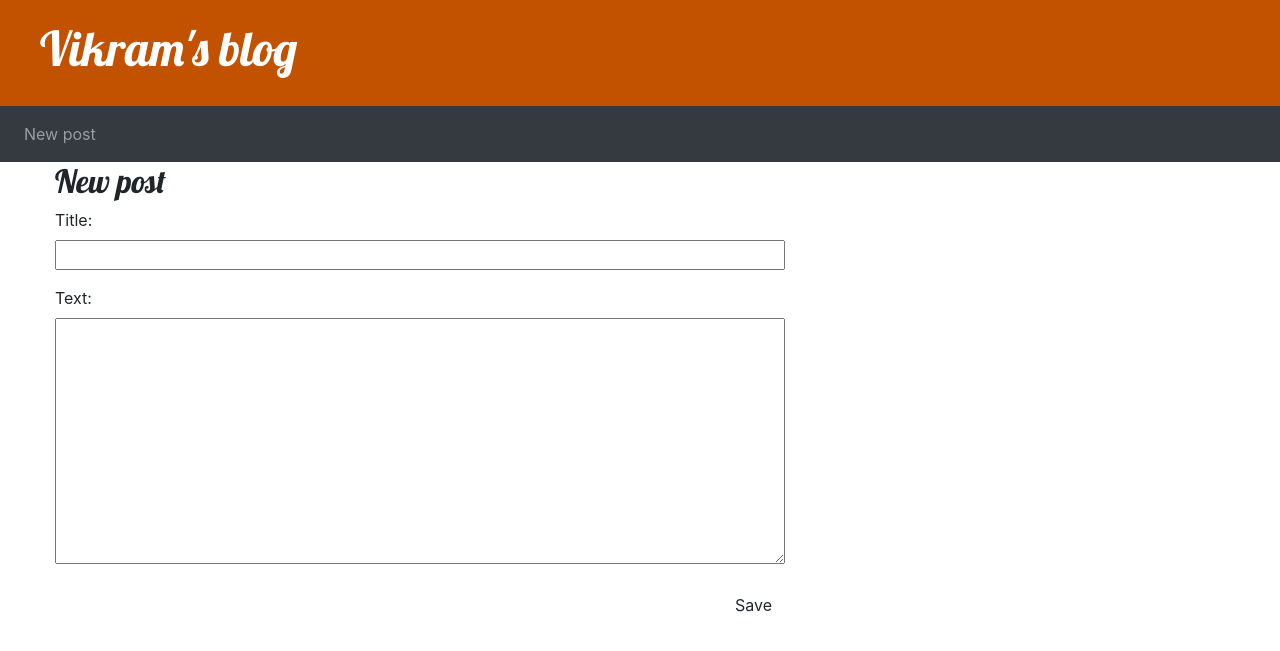
After one commit to sid779/my-blog, a Django app: page /post/new/ in a window 1280 px wide. The commit adds this page. Shown: the top 651 px of the page. Run offline with Django 3.2, Linux system fonts and the light colour scheme; some libraries are stand-ins or nearby versions.

Commit message:
Added the form and some minor ui changes

```diff
--- /dev/null
+++ b/blog/forms.py
@@ -0,0 +1,8 @@
+from django import forms
+from .models import Post
+
+class PostForm(forms.ModelForm):
+
+	class Meta:
+		model = Post
+		fields = ('title', 'text',)
--- a/blog/templates/blog/base.html
+++ b/blog/templates/blog/base.html
@@ -11,7 +11,18 @@
 </head>
 <body>
     <div class="page-header">
-        <h1><a href="/">Vikram's blog</a></h1>
+        <h1><a href="#">Vikram's blog</a></h1>
+    </div>
+    <div>
+    	<nav class="navbar navbar-expand-sm bg-dark navbar-dark">
+		  <!-- Links -->
+		  <ul class="navbar-nav">
+		    <li class="nav-item">
+		      <a class="nav-link" href="{% url 'post_new' %}">New post</a>
+		    </li>
+		  </ul>
+
+		</nav>
     </div>
     <div class="content container">
         <div class="row">
--- a/blog/templates/blog/post_detail.html
+++ b/blog/templates/blog/post_detail.html
@@ -7,6 +7,7 @@
                 {{ post.published_date }}
             </div>
         {% endif %}
+        <a role="button" class="btn btn-outline-primary" href="{% url 'post_edit' pk=post.pk %}" >Edit post</a>
         <h2>{{ post.title }}</h2>
         <p>{{ post.text|linebreaksbr }}</p>
     </div>
--- /dev/null
+++ b/blog/templates/blog/post_edit.html
@@ -0,0 +1,9 @@
+{% extends 'blog/base.html' %}
+
+{% block content %}
+    <h2>New post</h2>
+    <form method="POST" class="post-form">{% csrf_token %}
+        {{ form.as_p }}
+        <button type="submit" class="save btn btn-default">Save</button>
+    </form>
+{% endblock %}
--- a/blog/urls.py
+++ b/blog/urls.py
@@ -4,4 +4,6 @@ from . import views
 urlpatterns = [
 	path('',views.post_list, name='post_list'),
 	path('post/<int:pk>/', views.post_detail, name='post_detail'),
+	path('post/new/', views.post_new, name='post_new'),
+	path('post/<int:pk>/edit/', views.post_edit, name='post_edit'),
 ]
--- a/blog/views.py
+++ b/blog/views.py
@@ -1,6 +1,8 @@
-from django.shortcuts import render,get_object_or_404
+from django.shortcuts import render,get_object_or_404,redirect
 from django.utils import timezone
 from .models import Post
+from .forms import PostForm
+
 
 
 # Create your views here.
@@ -12,3 +14,30 @@ def post_list(request):
 def post_detail(request, pk):
 	post = get_object_or_404(Post, pk=pk)
 	return render(request, 'blog/post_detail.html', {'post': post})
+
+def post_new(request):
+    if request.method == "POST":
+        form = PostForm(request.POST)
+        if form.is_valid():
+            post = form.save(commit=False)
+            post.author = request.user
+            post.published_date = timezone.now()
+            post.save()
+            return redirect('post_detail', pk=post.pk)
+    else:
+        form = PostForm()
+    return render(request, 'blog/post_edit.html', {'form': form})
+
+def post_edit(request, pk):
+    post = get_object_or_404(Post, pk=pk)
+    if request.method == "POST":
+        form = PostForm(request.POST, instance=post)
+        if form.is_valid():
+            post = form.save(commit=False)
+            post.author = request.user
+            post.published_date = timezone.now()
+            post.save()
+            return redirect('post_detail', pk=post.pk)
+    else:
+        form = PostForm(instance=post)
+    return render(request, 'blog/post_edit.html', {'form': form})
```
